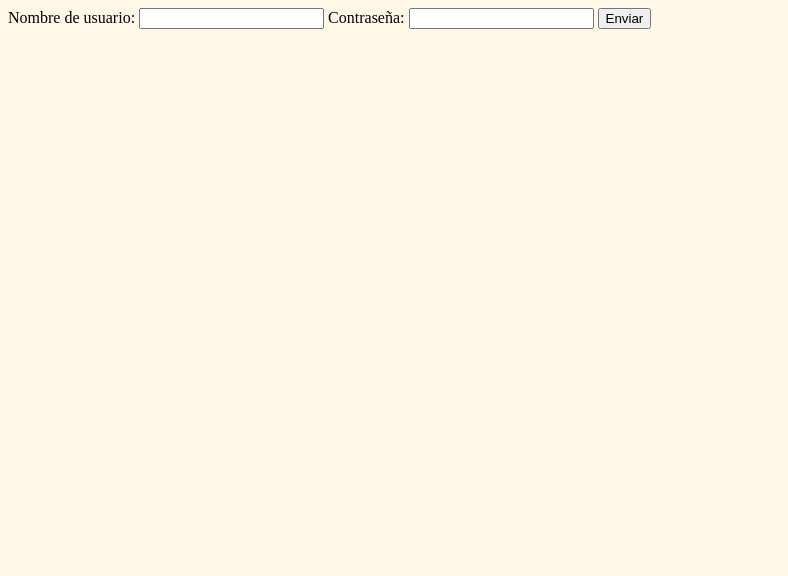
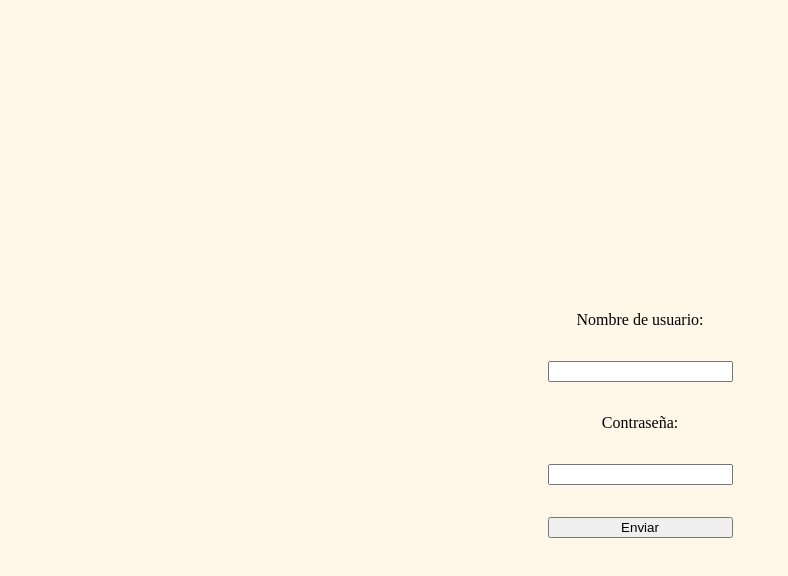
Before and after one commit to viktoria114/MernStack-G4, a plain HTML site: page index.html in a window 1280 px wide. Shown: the whole page, without its empty margins (0-788 px from the left). Drawn offline with Linux system fonts and the light colour scheme.

Commit message:
form centered

```diff
--- a/style.css
+++ b/style.css
@@ -1,3 +1,21 @@
 body {
   background-color: #fff8e8;
 }
+
+.main-container {
+  display: flex;
+  height: 100vh;
+  align-items: center;
+  justify-content: center;
+}
+
+.main-container form {
+  display: flex;
+  flex-direction: column;
+  text-align: center;
+}
+
+form input,
+label {
+  margin-top: 4vh;
+}
```
